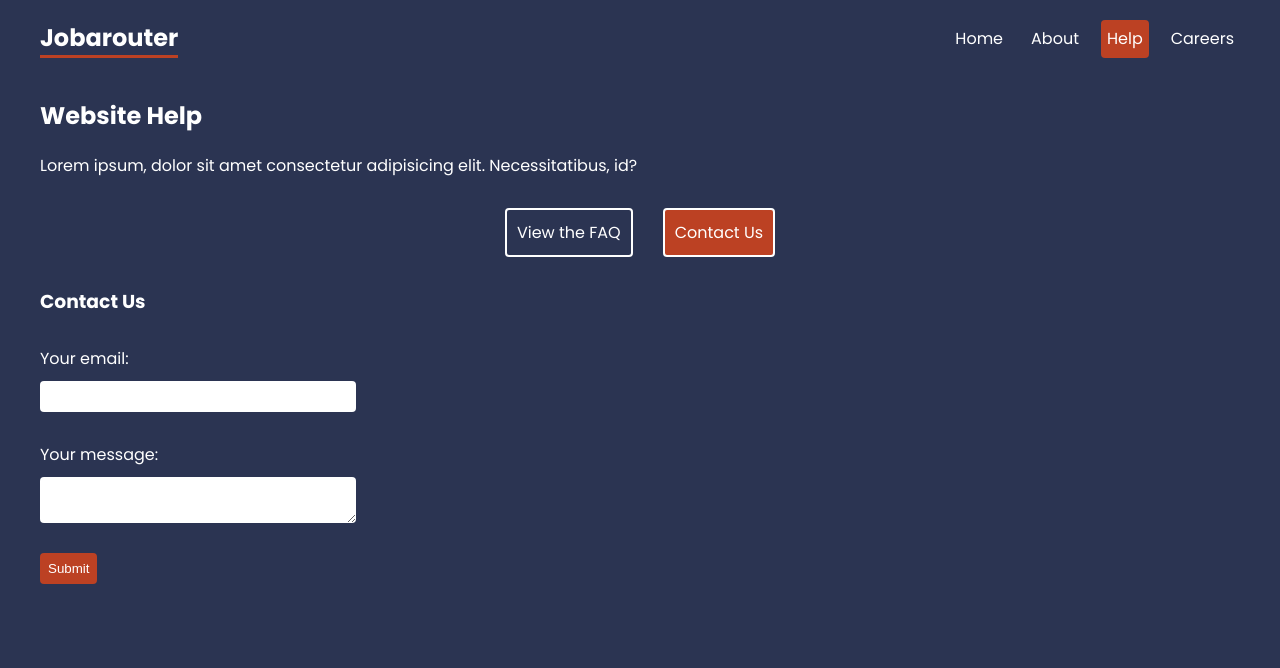
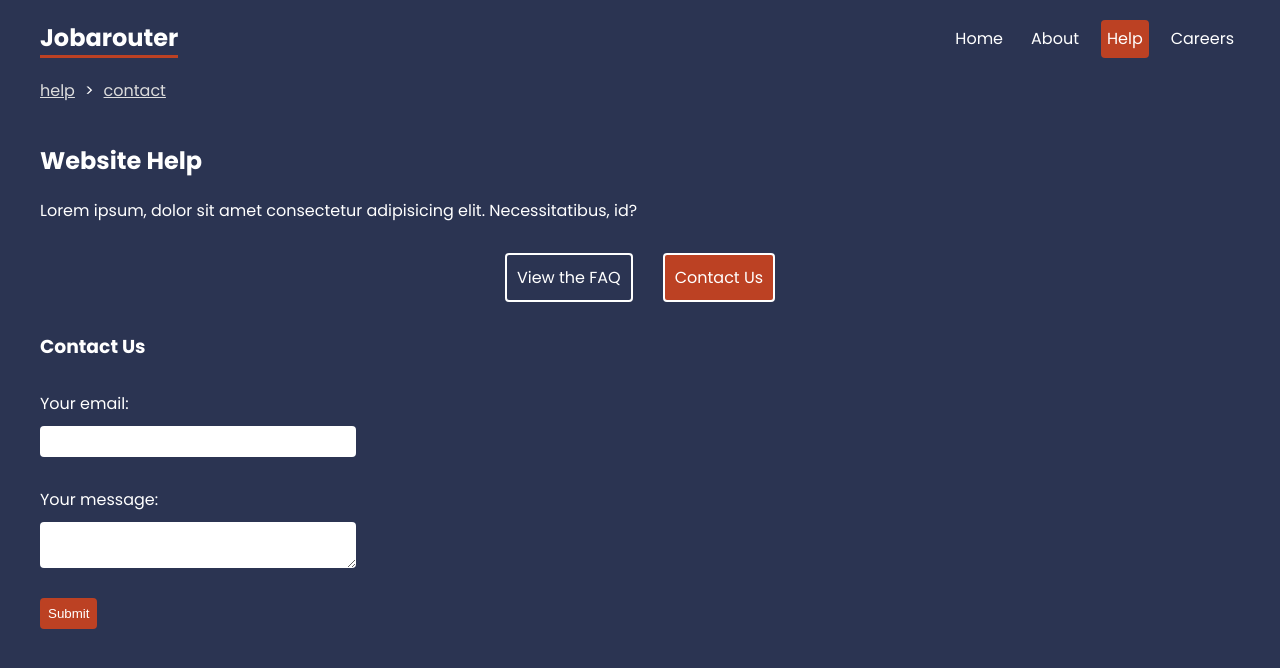
Before and after one commit to BDunnCode/jobarouter, a React (Create React App) app: page /help/contact in a window 1280 px wide. Shown: the top 668 px of the page. Built offline with nearby package versions, Linux system fonts and the light colour scheme.

Commit message:
added breadcrumbs functionality, started new forms

```diff
--- /dev/null
+++ b/src/components/Breadcrumbs.js
@@ -0,0 +1,25 @@
+import { Link, useLocation } from "react-router-dom"
+
+export default function Breadcrumbs() {
+  const location = useLocation()
+
+  let currentLink = ''
+
+  const crumbs = location.pathname.split('/')
+    .filter(crumb => crumb !== '')
+    .map(crumb => {
+      currentLink += `/${crumb}`
+
+      return (
+        <div className="crumb" key={crumb}>
+          <Link to={currentLink}>{crumb}</Link>
+        </div>
+      )
+    })
+
+  return (
+    <div className="breadcrumbs">
+      {crumbs}
+    </div>
+  )
+}
--- a/src/index.css
+++ b/src/index.css
@@ -127,5 +127,22 @@
   margin: 20px 0;
 }
 
-
 /* breadcrumbs */
+.breadcrumbs {
+  max-width: 1200px;
+  margin: 20px auto;
+}
+.breadcrumbs > *{
+  display: inline-block;
+  margin-right: 10px;
+}
+.breadcrumbs .crumb:after {
+  content: '>';
+  margin-left: 10px;
+}
+.breadcrumbs .crumb:last-child:after {
+  display: none;
+}
+.breadcrumbs .crumb a {
+  color: #ddd;
+}
--- a/src/layouts/RootLayout.js
+++ b/src/layouts/RootLayout.js
@@ -1,4 +1,5 @@
 import { NavLink, Outlet } from "react-router-dom"
+import Breadcrumbs from "../components/Breadcrumbs"
 
 export default function RootLayout() {
   return (
@@ -11,7 +12,9 @@
           <NavLink to="help">Help</NavLink>
           <NavLink to="careers">Careers</NavLink>
         </nav>
+        <Breadcrumbs />
       </header>
+
       <main>
         <Outlet />
       </main>
--- a/src/pages/help/Contact.js
+++ b/src/pages/help/Contact.js
@@ -1,8 +1,10 @@
+import { Form } from "react-router-dom";
+
 export default function Contact() {
   return (
     <div className="contact">
       <h3>Contact Us</h3>
-      <form>
+      <Form method="post" action="/help/contact">
         <label>
           <span>Your email:</span>
           <input type="email" name="email" required />
@@ -12,7 +14,7 @@
           <textarea name="message" required></textarea>
         </label>
         <button>Submit</button>
-      </form>
+      </Form>
     </div>
   )
 }
```
